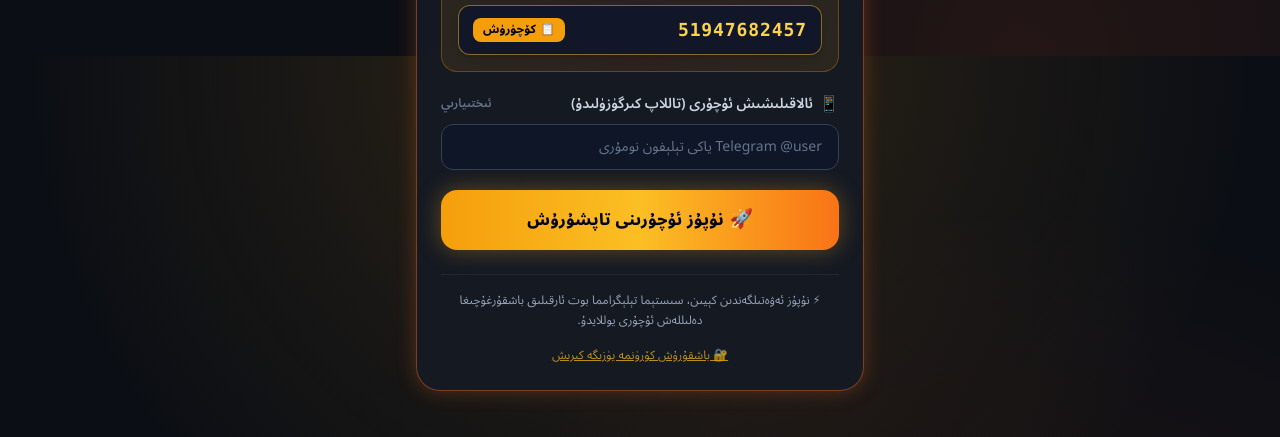
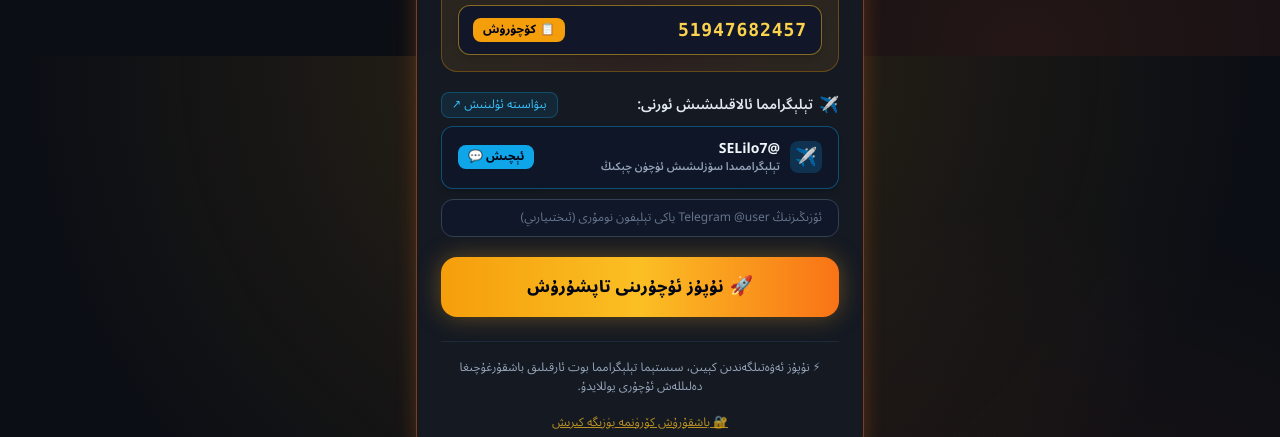
Before and after one commit to musapparwaz-hub/musapparwaz, a plain HTML site: page index.html in a window 1280 px wide. Shown: the part 744-1181 px from the top of the page. Drawn offline with nearby package versions, Linux system fonts and the light colour scheme.

Commit message:
Change contact section to Telegram direct chat https://t.me/SELilo7

```diff
--- a/index.html
+++ b/index.html
@@ -285,21 +285,50 @@
         </div>
       </div>
 
-      <!-- 4. ئالاقىلىشىش ئۇچۇرى (ئىختىيارىي) -->
+      <!-- 4. تېلېگرامما ئالاقىلىشىش رايونى -->
       <div>
-        <label for="contact" class="block text-sm font-semibold text-slate-300 mb-2 flex items-center justify-between">
-          <span class="flex items-center gap-1.5">
-            <span class="icon-wiggle text-base">📱</span>
-            <span>ئالاقىلىشىش ئۇچۇرى (تاللاپ كىرگۈزۈلىدۇ)</span>
+        <div class="flex items-center justify-between mb-2">
+          <label class="text-sm font-semibold text-slate-200 flex items-center gap-1.5">
+            <span class="icon-wiggle text-base">✈️</span>
+            <span>تېلېگرامما ئالاقىلىشىش ئورنى:</span>
+          </label>
+          <a
+            href="https://t.me/SELilo7"
+            target="_blank"
+            class="inline-flex items-center gap-1 text-xs text-sky-400 hover:text-sky-300 bg-sky-500/10 hover:bg-sky-500/20 border border-sky-500/30 px-2.5 py-1 rounded-lg transition-all"
+          >
+            <span>بىۋاسىتە ئۇلىنىش ↗</span>
+          </a>
+        </div>
+
+        <a
+          href="https://t.me/SELilo7"
+          target="_blank"
+          class="flex items-center justify-between w-full bg-slate-900/90 hover:bg-sky-950/40 border border-sky-500/40 hover:border-sky-400 rounded-xl px-4 py-3 text-sky-300 font-semibold transition-all group shadow-md"
+        >
+          <div class="flex items-center gap-2.5">
+            <div class="w-8 h-8 rounded-lg bg-sky-500/20 flex items-center justify-center text-sky-400 group-hover:scale-110 transition-transform text-lg">
+              ✈️
+            </div>
+            <div class="text-right">
+              <p class="text-sm text-slate-100 font-bold">@SELilo7</p>
+              <p class="text-[11px] text-slate-400">تېلېگراممىدا سۆزلىشىش ئۈچۈن چېكىڭ</p>
+            </div>
+          </div>
+          <span class="text-xs bg-sky-500 text-slate-950 font-bold px-2.5 py-1 rounded-lg group-hover:bg-sky-400 transition-colors">
+            ئېچىش 💬
           </span>
-          <span class="text-xs text-slate-500">ئىختىيارىي</span>
-        </label>
-        <input
-          type="text"
-          id="contact"
-          placeholder="Telegram @user ياكى تېلېفون نومۇرى"
-          class="w-full bg-slate-900/90 border border-slate-700 focus:border-amber-400 focus:ring-2 focus:ring-amber-400/20 rounded-xl px-4 py-3 text-sm text-slate-200 placeholder-slate-500 transition-all duration-200 outline-none"
-        >
+        </a>
+
+        <!-- خېرىدارنىڭ تېلېگرامما نامىنى كىرگۈزۈش (ئىختىيارىي) -->
+        <div class="mt-2.5">
+          <input
+            type="text"
+            id="contact"
+            placeholder="ئۆزىڭىزنىڭ Telegram @user ياكى تېلېفون نومۇرى (ئىختىيارىي)"
+            class="w-full bg-slate-900/80 border border-slate-700 focus:border-amber-400 focus:ring-2 focus:ring-amber-400/20 rounded-xl px-4 py-2.5 text-xs text-slate-200 placeholder-slate-500 transition-all duration-200 outline-none"
+          >
+        </div>
       </div>
 
       <!-- 5. تاپشۇرۇش كۇنۇپكىسى -->
```
